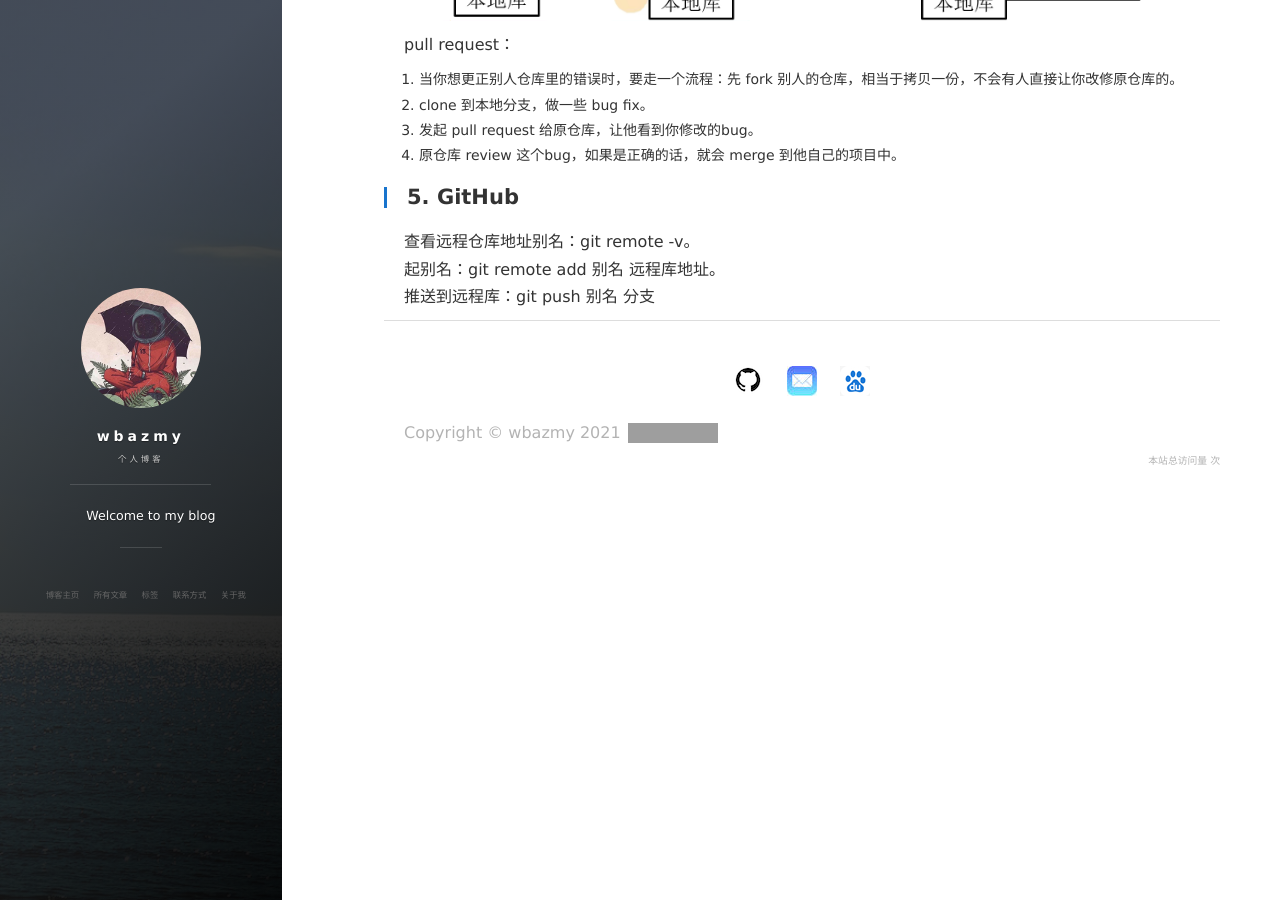
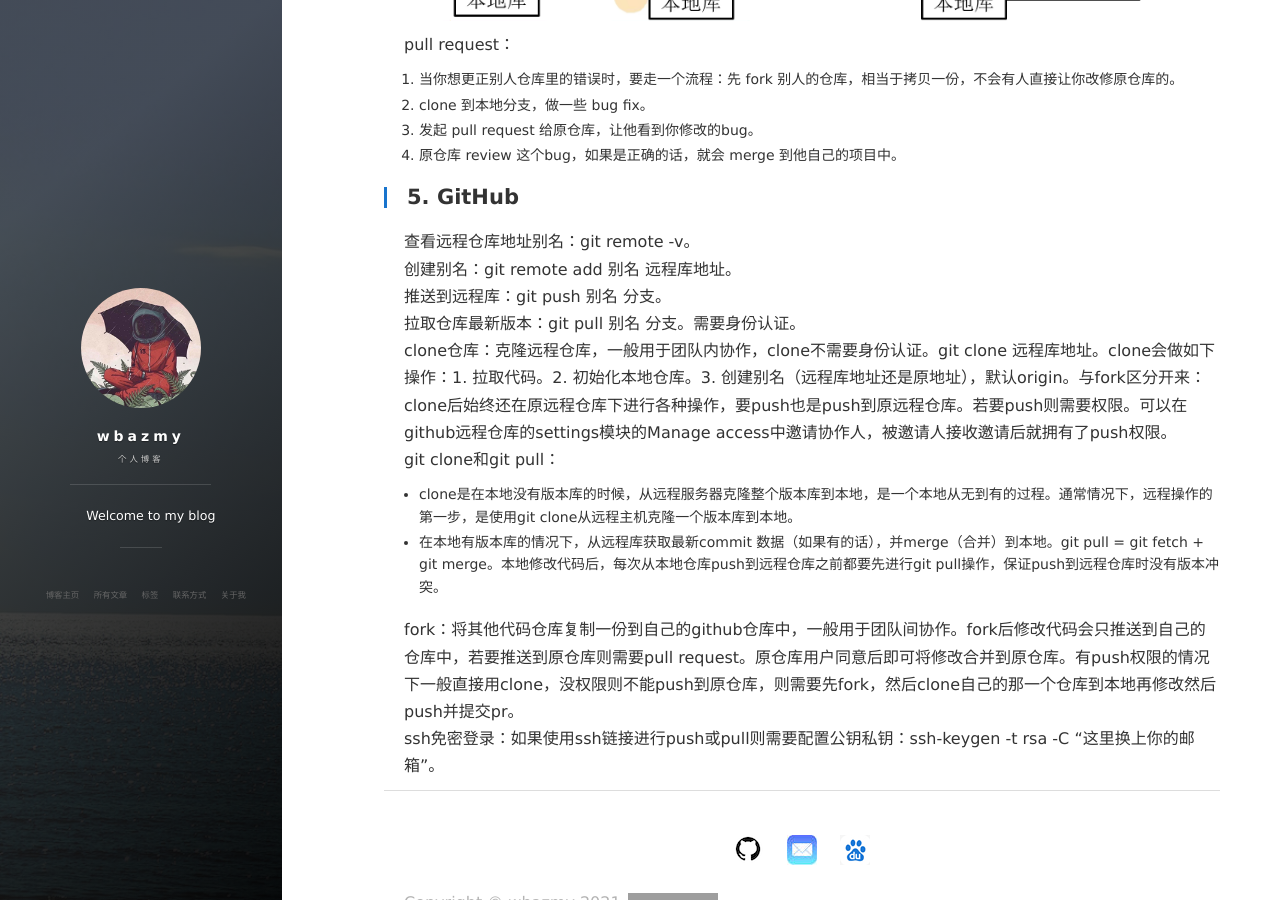
Before and after one commit to wbazmy/wbazmy.github.io, a Jekyll site: the page built from _posts/2021-11-09-Git使用.md, in a window 1280 px wide and 900 px high, scrolled down 2870 px. Built offline with Jekyll 4.4.1, drawn with Linux system fonts in a browser that asks for light colours; nearby versions of some CDN libraries; comment, search, counter and statistics services are not loaded; grey boxes are pictures that could not be loaded.

Commit message:
Update 2021-11-09-Git使用.md

```diff
--- a/_posts/2021-11-09-Git使用.md
+++ b/_posts/2021-11-09-Git使用.md
@@ -50,5 +50,13 @@
 
 ## 5. GitHub
 查看远程仓库地址别名：git remote -v。
-起别名：git remote add 别名 远程库地址。
-推送到远程库：git push 别名 分支
+创建别名：git remote add 别名 远程库地址。
+推送到远程库：git push 别名 分支。
+拉取仓库最新版本：git pull 别名 分支。需要身份认证。
+clone仓库：克隆远程仓库，一般用于团队内协作，clone不需要身份认证。git clone 远程库地址。clone会做如下操作：1. 拉取代码。2. 初始化本地仓库。3. 创建别名（远程库地址还是原地址），默认origin。与fork区分开来：clone后始终还在原远程仓库下进行各种操作，要push也是push到原远程仓库。若要push则需要权限。可以在github远程仓库的settings模块的Manage access中邀请协作人，被邀请人接收邀请后就拥有了push权限。
+git clone和git pull：
+- clone是在本地没有版本库的时候，从远程服务器克隆整个版本库到本地，是一个本地从无到有的过程。通常情况下，远程操作的第一步，是使用git clone从远程主机克隆一个版本库到本地。
+- 在本地有版本库的情况下，从远程库获取最新commit 数据（如果有的话），并merge（合并）到本地。git pull = git fetch + git merge。本地修改代码后，每次从本地仓库push到远程仓库之前都要先进行git pull操作，保证push到远程仓库时没有版本冲突。
+
+fork：将其他代码仓库复制一份到自己的github仓库中，一般用于团队间协作。fork后修改代码会只推送到自己的仓库中，若要推送到原仓库则需要pull request。原仓库用户同意后即可将修改合并到原仓库。有push权限的情况下一般直接用clone，没权限则不能push到原仓库，则需要先fork，然后clone自己的那一个仓库到本地再修改然后push并提交pr。
+ssh免密登录：如果使用ssh链接进行push或pull则需要配置公钥私钥：ssh-keygen -t rsa -C "这里换上你的邮箱"。
```
